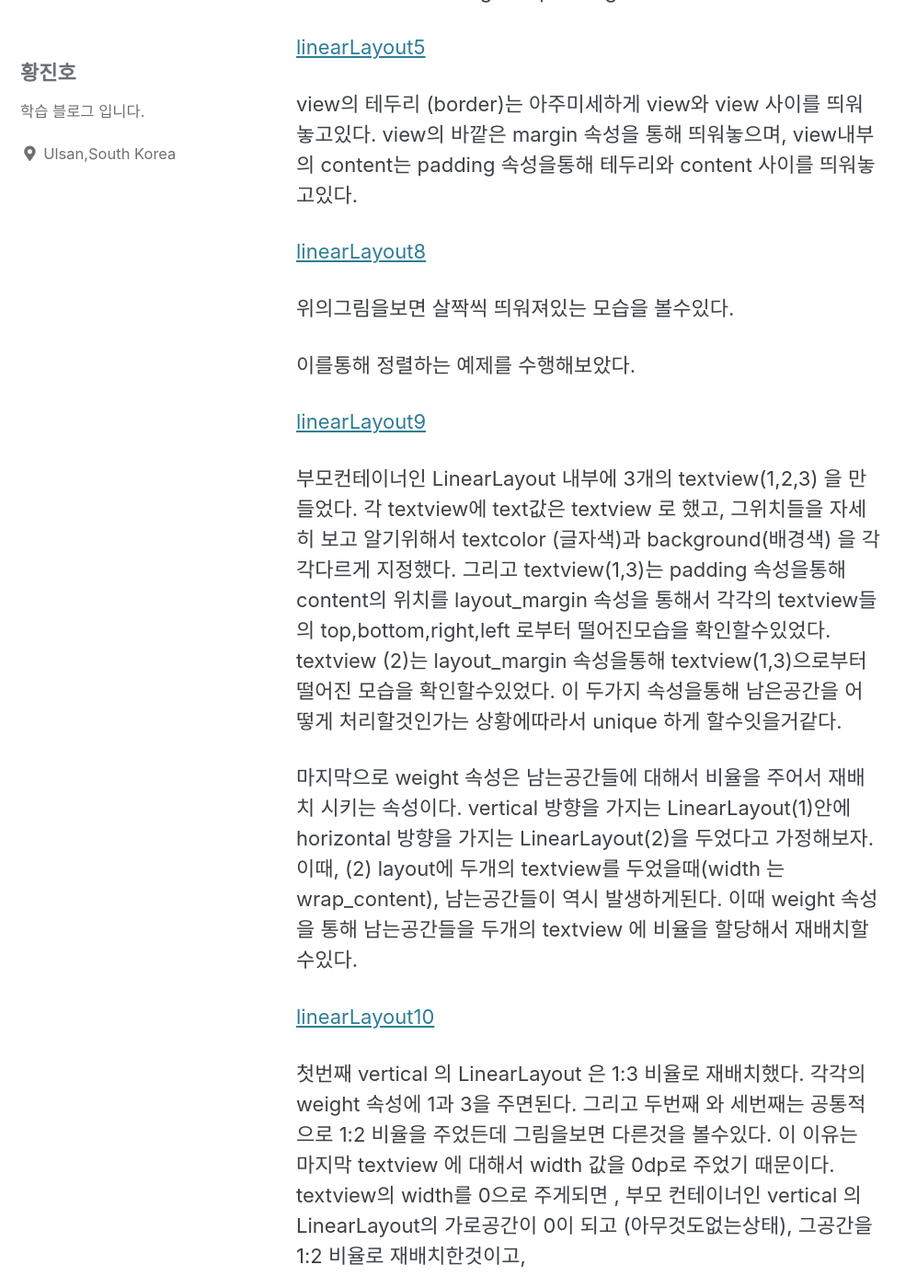
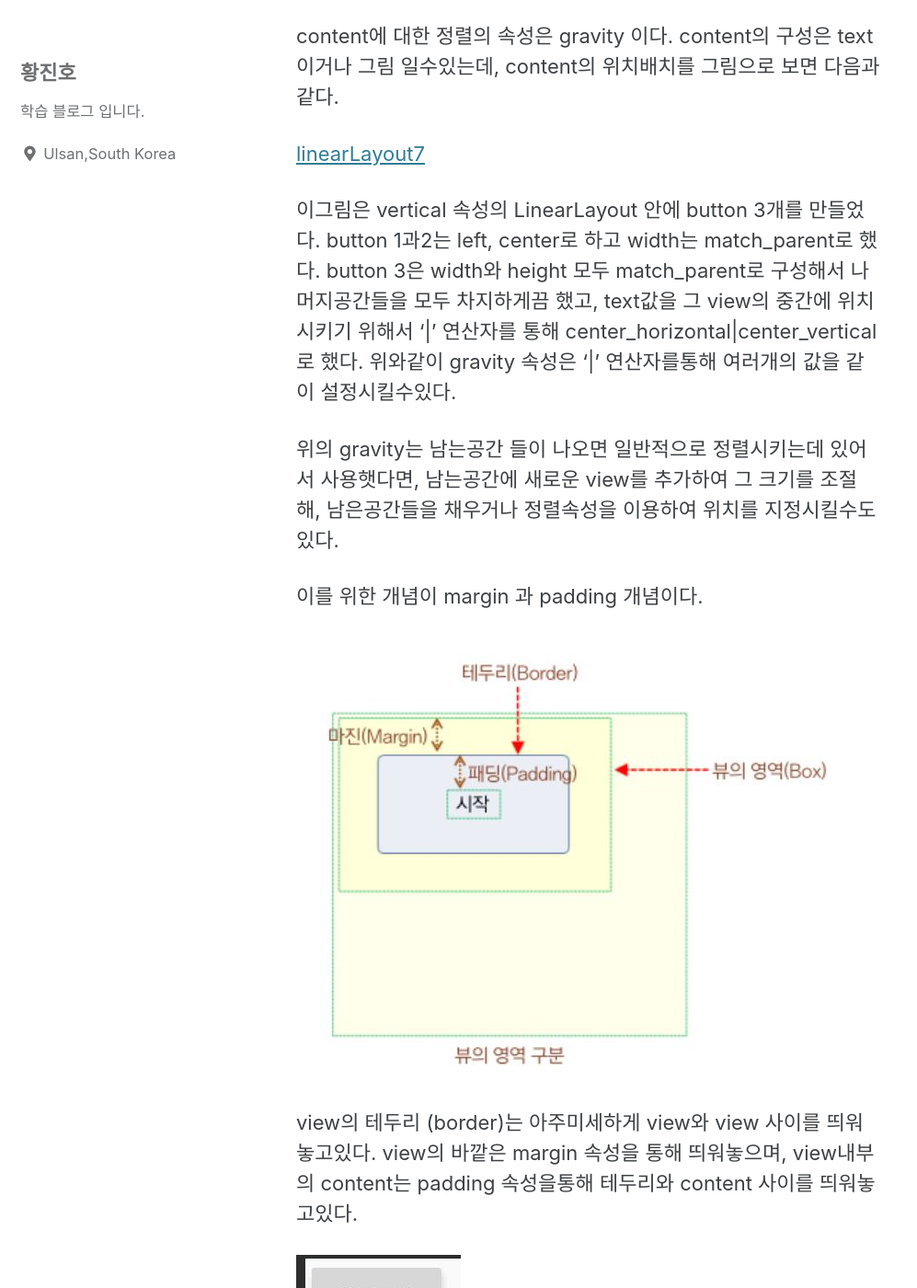
Before and after one commit to jowunnal/jowunnal.github.io, a Jekyll site: the page built from _posts/2021-05-21-LinearLayout.md, in a window 1280 px wide and 1400 px high, scrolled down 3060 px. Shown: the whole window at 92% size, without its empty margins (0-997 px from the left). Built offline with Jekyll 4.4.1, drawn with Linux system fonts in a browser that asks for light colours; cached includes are drawn as plain includes; comment, search, counter and statistics services are not loaded; some of the changed text lies outside the part shown.

Commit message:
그림수정

```diff
--- a/_posts/2021-05-21-LinearLayout.md
+++ b/_posts/2021-05-21-LinearLayout.md
@@ -29,11 +29,11 @@ vertical 일경우 세로로 view들을 가지며, horizontal 일경우 가로
 
 이것을 응용해서 격자형태를 만들수있는데, vertical 의 Linear Layout 안에 horizontal 속성의 Linear Layout을 넣게되면 다음 그림과 같은 격자형태를 만들수있다.
 
-[linearLayout1](/assets/LinearLayout1.JPG)
+![linearLayout1](/assets/LinearLayout1.JPG)
 
 그걸 한층더 응용하면, 위의 상태에서 다시 vertical 속성을가지는 LinearLayout을 넣으면 다음 그림과 같은 형태를 가질수있다.
 
-[linearLayout2](/assets/LinearLayout2.JPG)
+![linearLayout2](/assets/LinearLayout2.JPG)
 
 이런식으로 orientation 의 속성을 어떻게 구성하는가, 그리고 LinearLayout의 중첩들에대한 orientation 의 각각의 속성들을 어떻게 구성하는가 에 따라 매우 unique 하고 복잡한 형태를 표현할수 있다.
 
@@ -42,7 +42,7 @@ Linear Layout의 다른속성중에는 (이책에서 다룬 속성) gravity(정
 첫번째 gravity 속성은 정렬을 해주는 속성인데, 이것도 view에대한 정렬 과 view의 content에 대한 정렬 두가지로 나뉘게된다.
 view 들을 구성할때 LinearLayout 에서 vertical 로 구성하게되면, 각 view들의 width를 wrap_content로 했을때, 남는 공간들이 발생하게 된다.
 
-[linearLayout3](/assets/LinearLayout3.JPG)
+![linearLayout3](/assets/LinearLayout3.JPG)
 
 이때, 더불어서 설명해야하는 공간개념이있다.
 view의 위치를 결정시키는데 있어서 view가 갖는 공간은 cell에 포함되며,
@@ -50,13 +50,13 @@ content의 위치를 결정시키는데 있어서 content가 갖는공간은 vie
 view의 위치는margin 속성들에 의해 결정되고, content의 위치는 padding 속성들에 의해 결정된다. margin과 padding은 각각 top,bottom,right,left 가 존재하며 그냥이름만(margin or padding) 쓰는경우에는 4가지 모두를 한번에 제어한다.
 이것을 그림으로 표현하면 다음과같다.
 
-[linearLayout4](/assets/LinearLayout4.JPG)
+![linearLayout4](/assets/LinearLayout4.JPG)
 
 이 남는 공간들이 생기면 , 일반적으로 view들을 정렬(gravity)를 하게된다.
 이때 사용하는 속성은 layout_gravity 이고, 이것을 사용하여 left,center,right 와같이
 좌,중간,우 등등으로 정렬시킬수있다.(단, 남는공간들은 남아있게된다. 아마도 보기좋게하는듯 하다)
 
-[linearLayout6](/assets/LinearLayout6.JPG)
+![linearLayout6](/assets/LinearLayout6.JPG)
 
 content에 대한 정렬의 속성은 gravity 이다.
 content의 구성은 text 이거나 그림 일수있는데, content의 위치배치를 그림으로 보면 다음과같다.
@@ -74,19 +74,19 @@ button 3은 width와 height 모두 match_parent로 구성해서 나머지공간
 
 이를 위한 개념이 margin 과 padding  개념이다.
 
-[linearLayout5](/assets/LinearLayout5.JPG)
+![linearLayout5](/assets/LinearLayout5.JPG)
 
 view의 테두리 (border)는 아주미세하게 view와 view 사이를 띄워놓고있다.
 view의 바깥은 margin 속성을 통해 띄워놓으며, view내부의 content는 padding 속성을통해
 테두리와 content 사이를 띄워놓고있다.
 
-[linearLayout8](/assets/LinearLayout8.JPG)
+![linearLayout8](/assets/LinearLayout8.JPG)
 
 위의그림을보면 살짝씩 띄워져있는 모습을 볼수있다.
 
 이를통해 정렬하는 예제를 수행해보았다.
 
-[linearLayout9](/assets/LinearLayout9.JPG)
+![linearLayout9](/assets/LinearLayout9.JPG)
 
 부모컨테이너인 LinearLayout 내부에 3개의 textview(1,2,3) 을 만들었다.
 각 textview에 text값은 textview 로 했고, 그위치들을 자세히 보고 알기위해서
@@ -98,7 +98,7 @@ textview (2)는 layout_margin 속성을통해 textview(1,3)으로부터 떨어
 vertical 방향을 가지는 LinearLayout(1)안에 horizontal 방향을 가지는 LinearLayout(2)을 두었다고 가정해보자.
 이때, (2) layout에 두개의 textview를 두었을때(width 는 wrap_content), 남는공간들이 역시 발생하게된다. 이때 weight 속성을 통해 남는공간들을 두개의 textview 에 비율을 할당해서 재배치할수있다.
 
-[linearLayout10](/assets/LinearLayout10.JPG)
+![linearLayout10](/assets/LinearLayout10.JPG)
 
 첫번째 vertical 의 LinearLayout 은 1:3 비율로 재배치했다.
 각각의 weight 속성에 1과 3을 주면된다.
```
